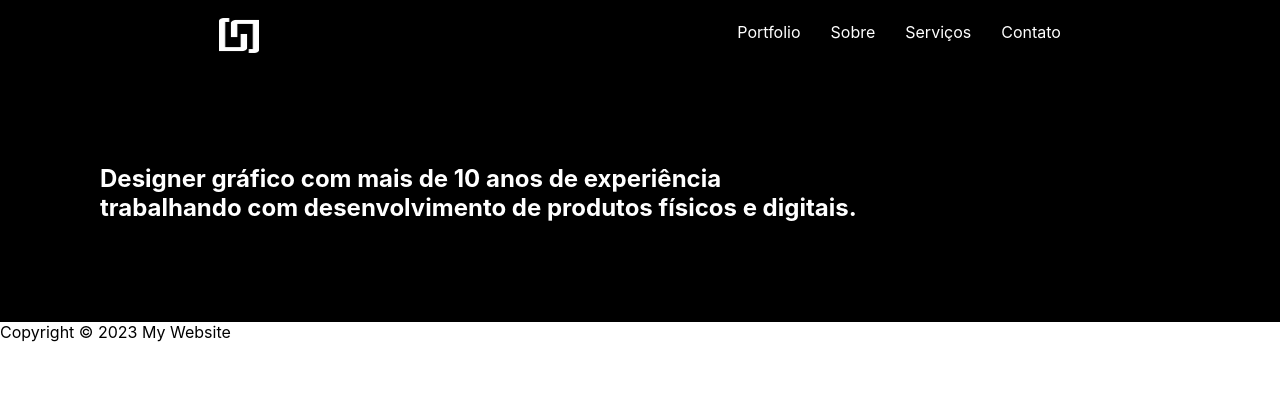
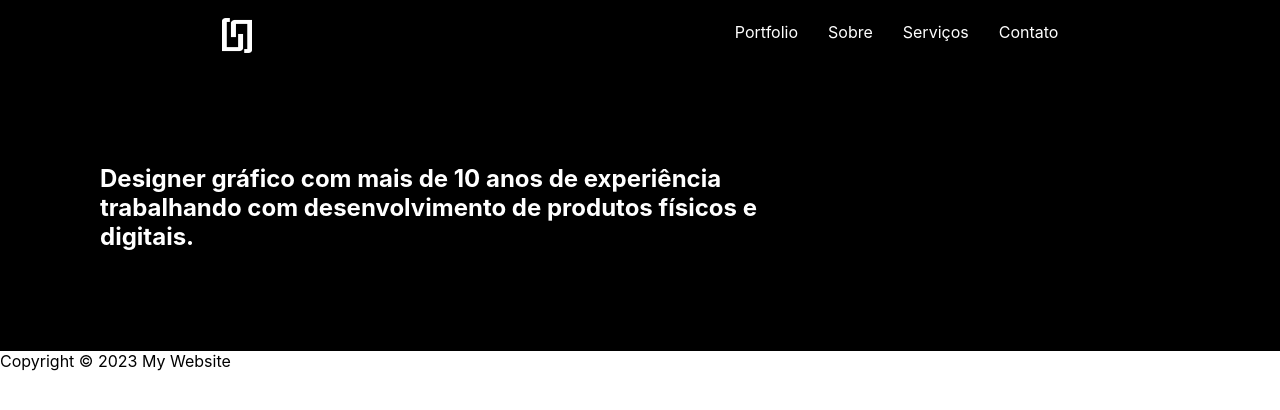
Before and after one commit to ziembick/site-portfolio-designer, a React (Create React App) app in the folder portfolio-designers/: page / in a window 1280 px wide. Shown: the top 410 px of the page. Built offline with nearby package versions, Linux system fonts and the light colour scheme.

Commit message:
header text container position

```diff
--- a/portfolio-designers/src/components/header.js
+++ b/portfolio-designers/src/components/header.js
@@ -4,7 +4,7 @@ import "../header.css";
 function Header() {
   return (
     <section className="section__container">
-      <h1>
+      <h1 className="section__container-text">
       Designer gráfico com mais de 10 anos de experiência<br></br> trabalhando com desenvolvimento de produtos físicos e digitais.
       </h1>
     </section>
--- a/portfolio-designers/src/header.css
+++ b/portfolio-designers/src/header.css
@@ -13,3 +13,9 @@
 .section__container h1 {
   color: white;
 }
+
+.section__container-text{
+  display: flex;
+  justify-content: center;
+  padding-right: 400px;
+}
--- a/portfolio-designers/src/navbar.css
+++ b/portfolio-designers/src/navbar.css
@@ -51,15 +51,18 @@ a:hover {
 }
 
 .nav__logo {
-  width: 40px;
+  width: 30px;
   height: 40px;
   margin-top: 5px;
   padding-top: 5px;
 }
 
-.nav__logo:hover {
-  color: yellow;
+/* img {
+  transition: background-color 0.5s ease;
 }
+img:hover {
+  background-color: yellow;
+} */
 
 @media screen and (max-width: 768px) {
   .nav__toggler {
```
